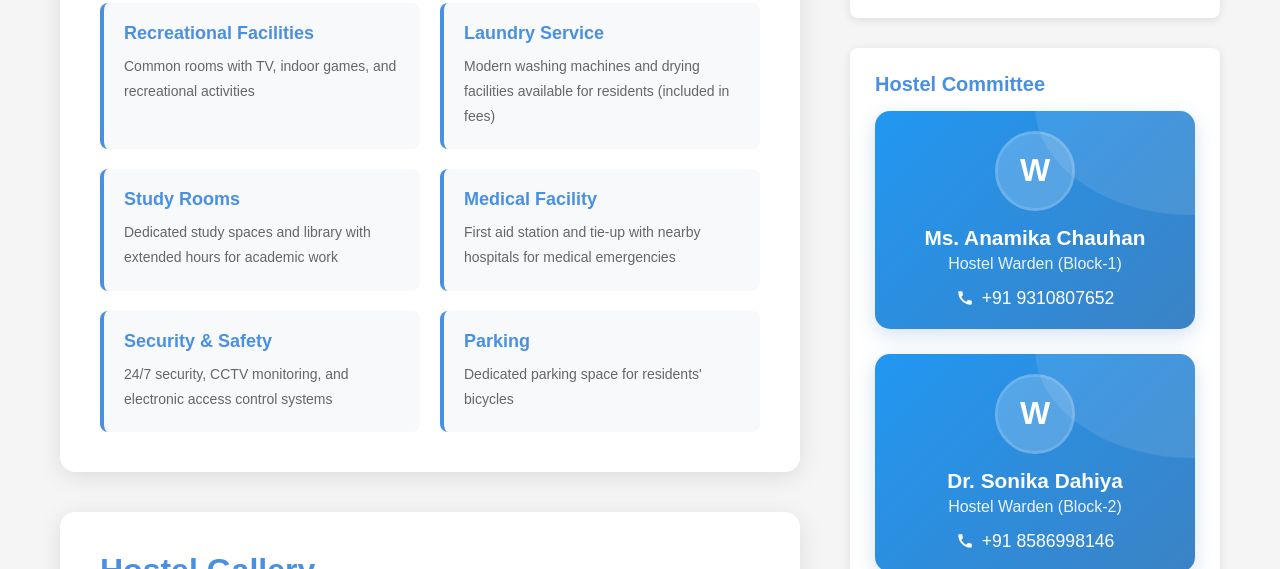
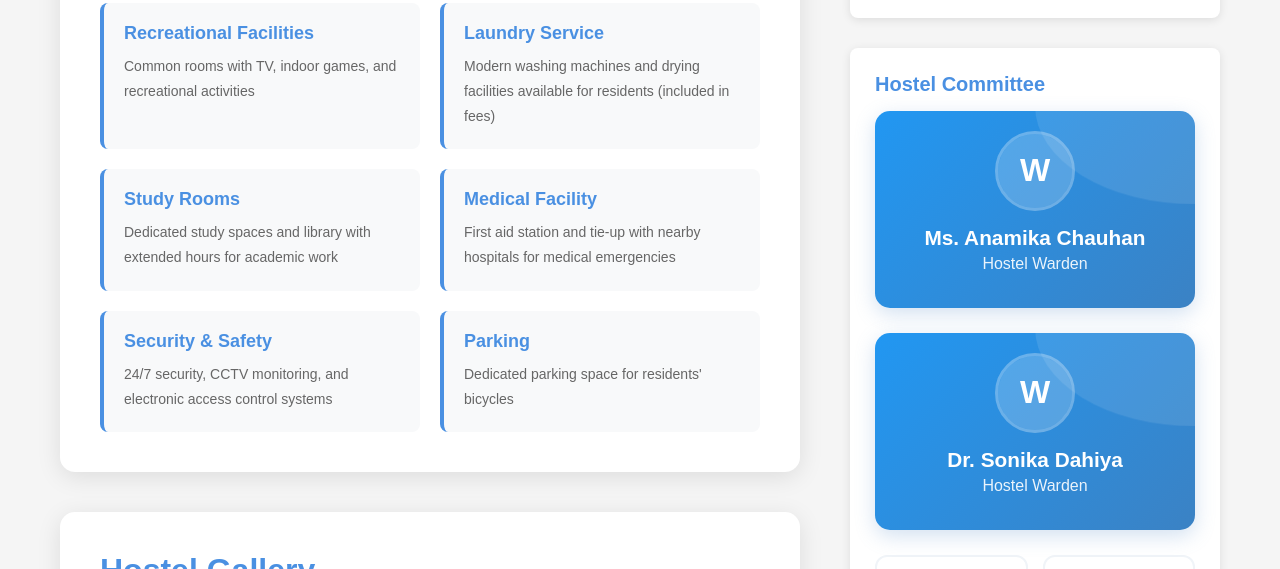
Before and after one commit to HYgi-web/Hostel, a plain HTML site: page vlb.html in a window 1280 px wide. Shown: the part 2153-2722 px from the top of the page. Drawn offline with Linux system fonts and the light colour scheme.

Commit message:
removed contact

```diff
--- a/vlb.html
+++ b/vlb.html
@@ -1176,13 +1176,13 @@ body {
                 <div class="photo-placeholder">W</div>
             </div>
             <div class="warden-name">Ms. Anamika Chauhan</div>
-            <div class="warden-title">Hostel Warden (Block-1)</div>
-            <div class="warden-contact">
+            <div class="warden-title">Hostel Warden </div>
+            <!-- <div class="warden-contact">
                 <svg class="phone-icon" viewBox="0 0 24 24">
                     <path d="M20.01 15.38c-1.23 0-2.42-.2-3.53-.56-.35-.12-.74-.03-1.01.24l-1.57 1.97c-2.83-1.35-5.48-3.9-6.89-6.83l1.95-1.66c.27-.28.35-.67.24-1.02-.37-1.11-.56-2.3-.56-3.53 0-.54-.45-.99-.99-.99H4.19C3.65 3 3 3.24 3 3.99 3 13.28 10.73 21 20.01 21c.71 0 .99-.63.99-1.18v-3.45c0-.54-.45-.99-.99-.99z"/>
                 </svg>
                 <span>+91 9310807652</span>
-            </div>
+            </div> -->
         </div>
         <div class="warden-card">
             <div class="warden-photo">
@@ -1190,13 +1190,13 @@ body {
                 <div class="photo-placeholder">W</div>
             </div>
             <div class="warden-name">Dr. Sonika Dahiya</div>
-            <div class="warden-title">Hostel Warden (Block-2)</div>
-            <div class="warden-contact">
+            <div class="warden-title">Hostel Warden </div>
+            <!-- <div class="warden-contact">
                 <svg class="phone-icon" viewBox="0 0 24 24">
                     <path d="M20.01 15.38c-1.23 0-2.42-.2-3.53-.56-.35-.12-.74-.03-1.01.24l-1.57 1.97c-2.83-1.35-5.48-3.9-6.89-6.83l1.95-1.66c.27-.28.35-.67.24-1.02-.37-1.11-.56-2.3-.56-3.53 0-.54-.45-.99-.99-.99H4.19C3.65 3 3 3.24 3 3.99 3 13.28 10.73 21 20.01 21c.71 0 .99-.63.99-1.18v-3.45c0-.54-.45-.99-.99-.99z"/>
                 </svg>
                 <span>+91 8586998146</span>
-            </div>
+            </div> -->
         </div>
 
         <!-- Student Council Grid -->
```
Also changed, not shown: abh.html (+1 -6 lines), apj.html (+2 -2 lines), bah.html (+2 -2 lines), contact.html (+2 -2 lines), cvr.html (+2 -2 lines), hjb.html (+2 -2 lines), jcb.html (+2 -2 lines), kch.html (+2 -2 lines), rmh.html (+2 -2 lines), snh.html (+2 -2 lines), svh.html (+2 -2 lines), t2.html (+2 -2 lines), vmh.html (+2 -2 lines).
